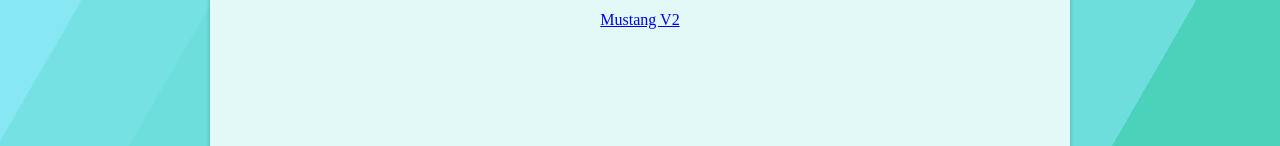
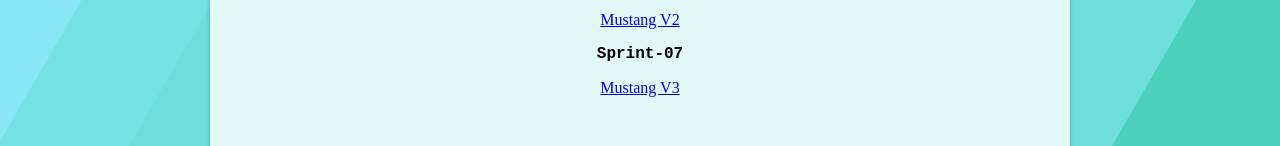
Before and after one commit to 2019sbreslin/assignmentportFR, a plain HTML site: page index.html in a window 1280 px wide. Shown: the part 545-691 px from the top of the page. Drawn offline with Linux system fonts and the light colour scheme; a script that the page names is missing.

Commit message:
updating file

```diff
--- a/index.html
+++ b/index.html
@@ -31,6 +31,9 @@
       <br>
       <h3>Sprint-06</h3>
       <a href = "https://mustangvv2.azurewebsites.net">Mustang V2</a>
+      <br>
+      <h3>Sprint-07</h3>
+      <a href = "https://mustangv3-sb.azurewebsites.net">Mustang V3</a>
 
 
 
```
